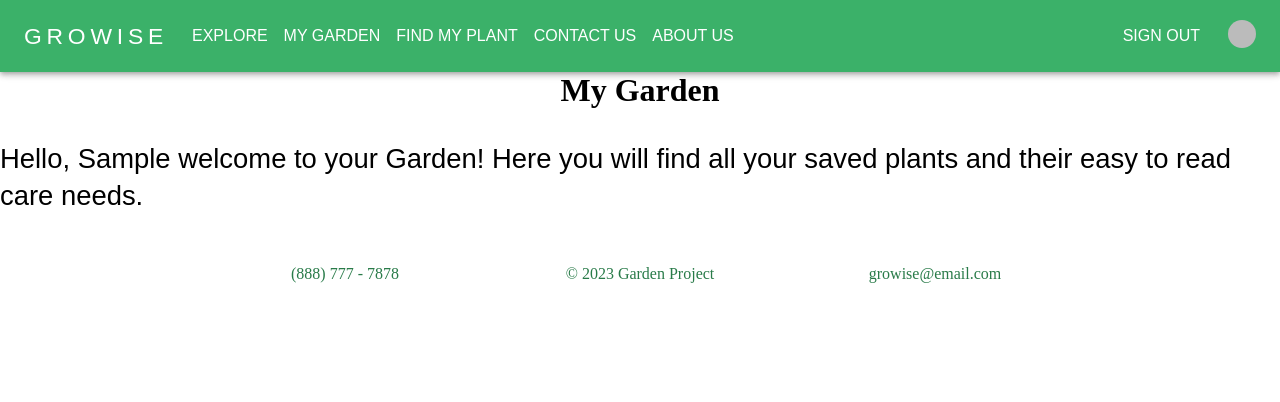
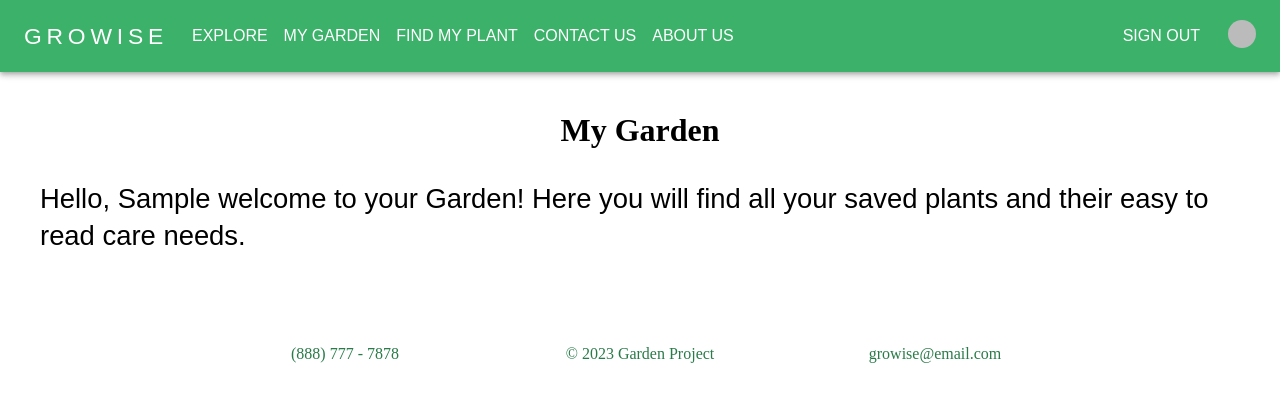
Before and after one commit to JRummy93/garden-project, a Next.js app: page /my-garden in a window 1280 px wide. Shown: the top 402 px of the page. Built offline with nearby package versions, Linux system fonts and the light colour scheme; no server answers; sample sign-in values are in the browser's storage; some icons are missing.

Commit message:
added additional styling to both find-my-plant and my-garden

```diff
--- a/src/pages/find-my-plant/index.js
+++ b/src/pages/find-my-plant/index.js
@@ -19,7 +19,7 @@ const FindMyPlant = () => {
     return (
       <>
         <Navbar />
-        <Stack alignItems="center" spacing={4}>
+        <Stack alignItems="center" spacing={4} p={5}>
           <h1>Find My Plant</h1>
           {user ? (
             <Typography variant="h5">
--- a/src/pages/my-garden/index.js
+++ b/src/pages/my-garden/index.js
@@ -19,7 +19,7 @@ const MyGarden = () => {
   return (
     <>
       <Navbar />
-      <Stack alignItems="center" spacing={4}>
+      <Stack alignItems="center" spacing={4} p={5}>
         <h1>My Garden</h1>
         {user ? (
           <Typography variant="h5">
```
